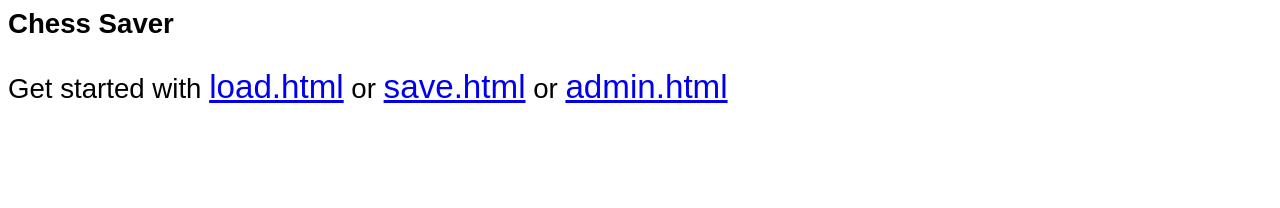
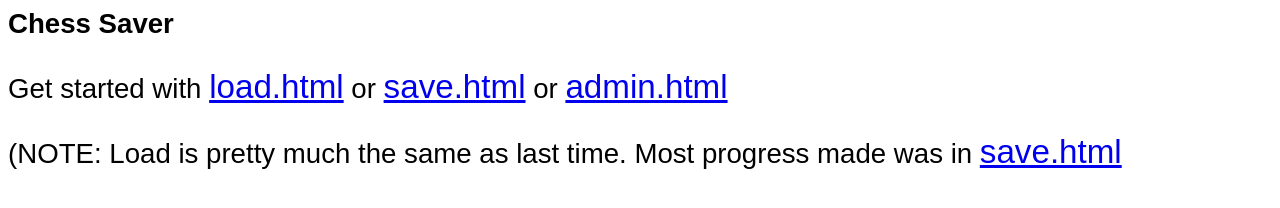
Before and after one commit to jksands/jxs4264-430-project1, a website: page client/index.html in a window 1280 px wide. Drawn offline with Linux system fonts and the light colour scheme.

Commit message:
added message to index.html

```diff
--- a/client/index.html
+++ b/client/index.html
@@ -24,6 +24,7 @@
 
     <h1>Chess Saver</h1>
     <p>Get started with <a href="load.html">load.html</a> or <a href="save.html">save.html</a> or <a href="admin.html">admin.html</a></p>
+    <p>(NOTE: Load is pretty much the same as last time.  Most progress made was in <a href="save.html">save.html</a></p>
 
   </body>
 </html>
```
